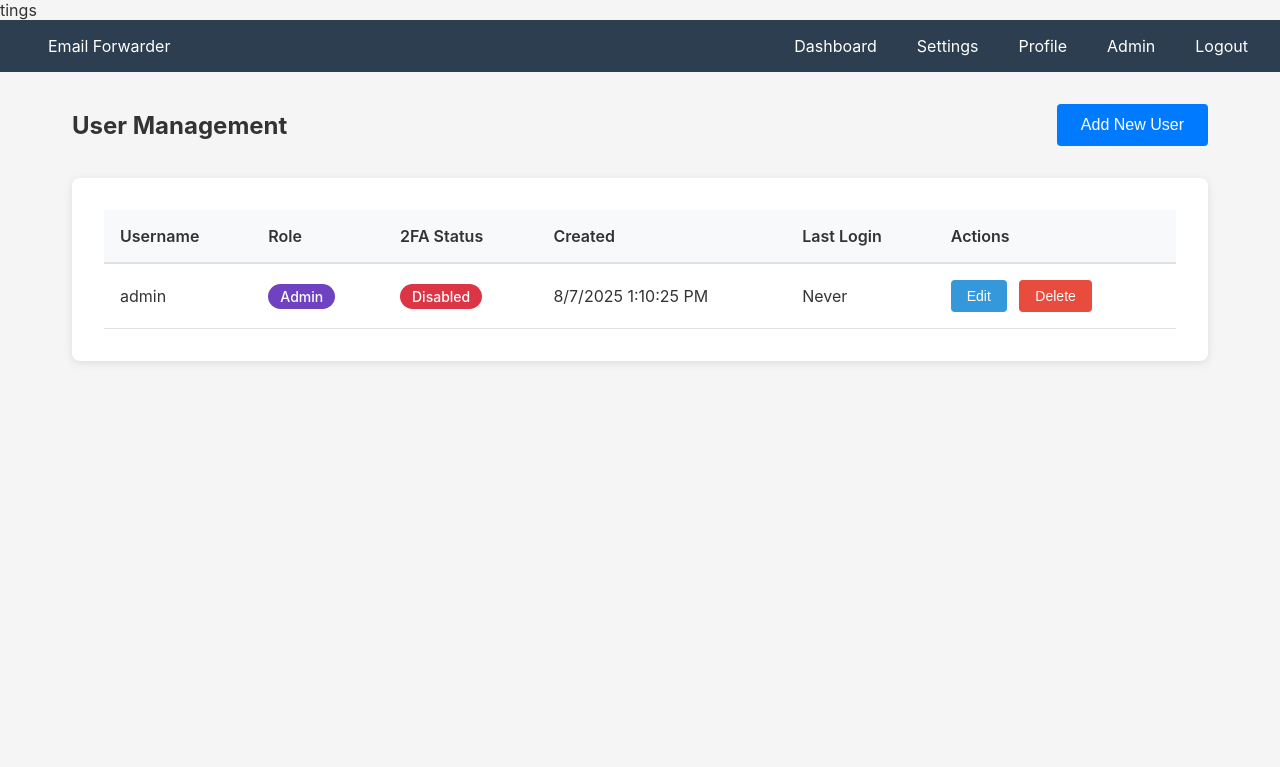
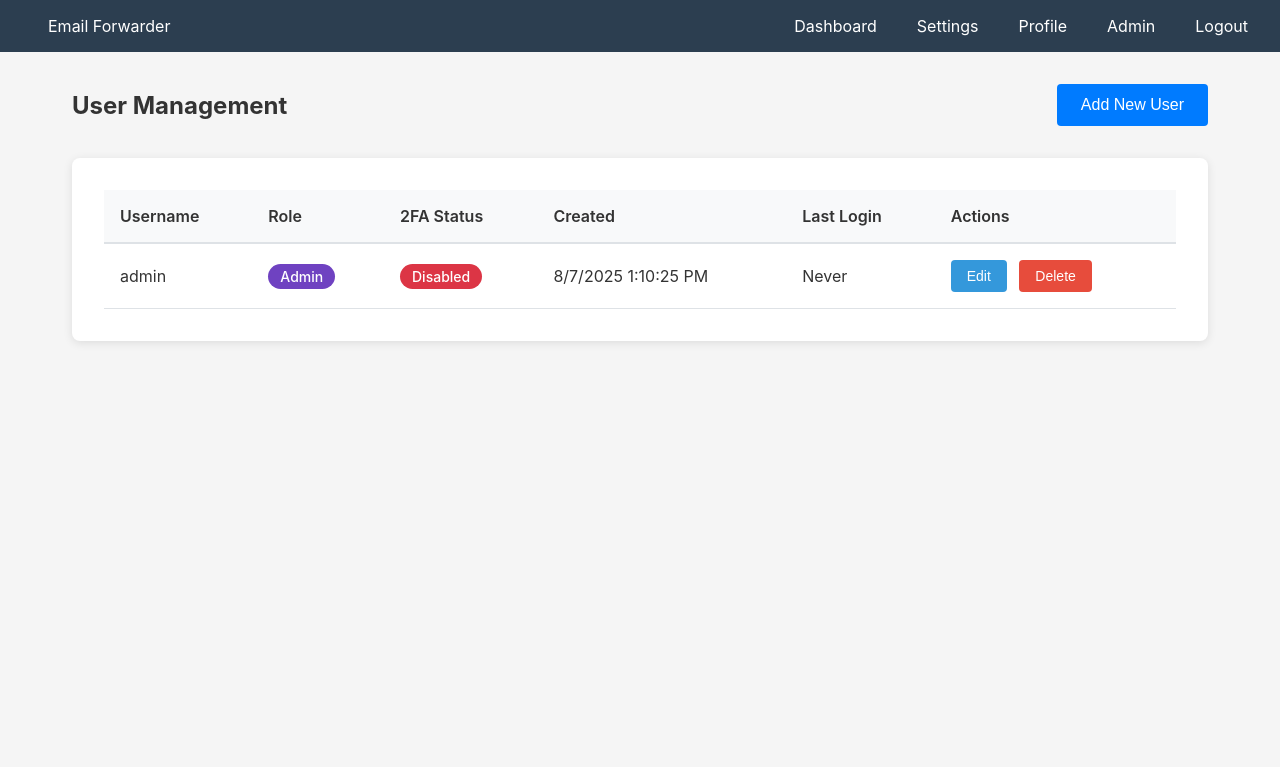
Before and after one commit to GitTimeraider/Directadmin-Emailforwarder-docker, a Flask app: page /admin/users in a window 1280 px wide. Shown: the top 767 px of the page. Run offline with Flask 3, Linux system fonts and the light colour scheme; a user stored in the database is signed in; data comes from the database, SQL or seed files in the repository.

Commit message:
Update base.html

```diff
--- a/app/templates/base.html
+++ b/app/templates/base.html
@@ -1,4 +1,4 @@
-tings<!DOCTYPE html>
+<!DOCTYPE html>
 <html lang="en">
 <head>
     <meta charset="UTF-8">
@@ -25,7 +25,7 @@ tings<!DOCTYPE html>
         <a href="{{ url_for('settings.index') }}">Settings</a>
         <a href="{{ url_for('auth.profile') }}">Profile</a>
         {% if current_user.is_admin %}
-            <a href="{{ url_for('admin.index') }}">Admin</a>
+            <a href="{{ url_for('admin.users') }}">Admin</a>
         {% endif %}
         <a href="{{ url_for('auth.logout') }}">Logout</a>
     </div>
```
